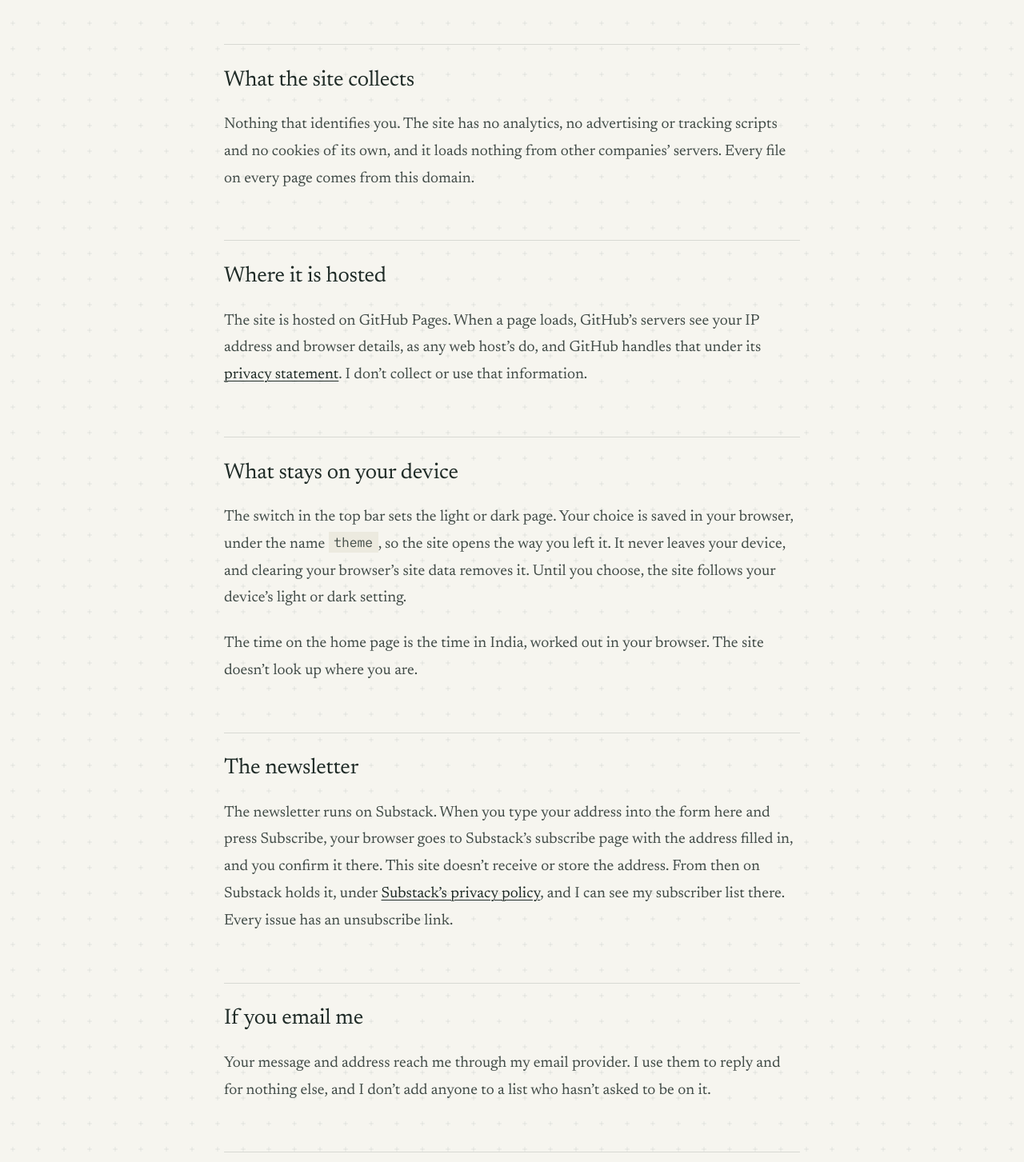
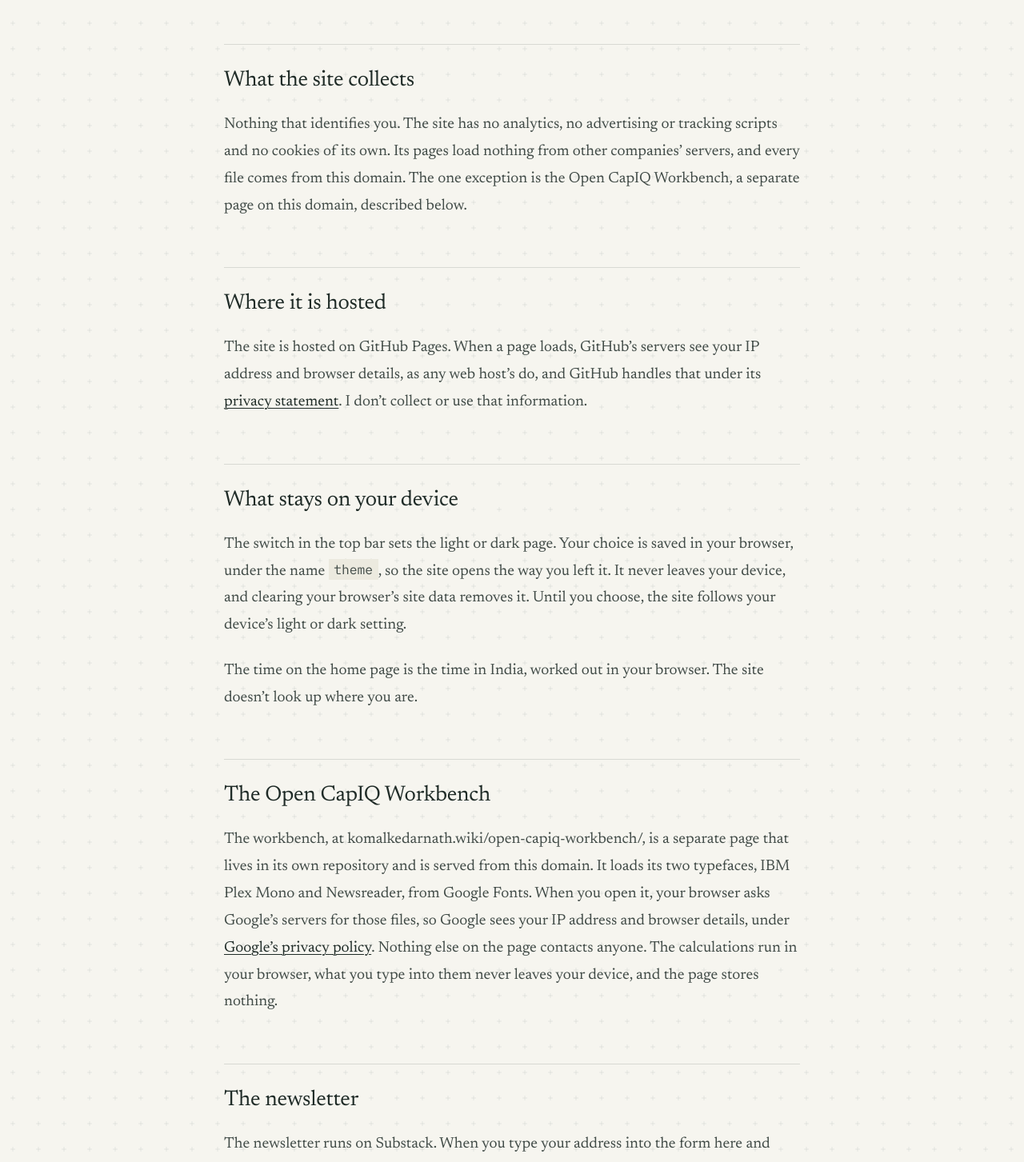
Before and after one commit to kodekave/kodekave.github.io, a Next.js app: page /privacy in a window 1280 px wide. Shown: the part 787-2240 px from the top of the page at 80% size. Built offline with nearby package versions, Linux system fonts and the light colour scheme.

Commit message:
Say in the privacy policy that the workbench loads its fonts from Google

```diff
--- a/src/app/(site)/privacy/page.tsx
+++ b/src/app/(site)/privacy/page.tsx
@@ -18,7 +18,10 @@ export const metadata = buildMetadata({
  * The privacy policy. Short because the site does very little: it has no
  * analytics, no cookies of its own and no third-party scripts, and the only
  * thing it stores is the visitor's light or dark choice, in their own browser.
- * If that changes (an analytics script, an embed, a form that posts somewhere),
+ * The one other company's server a page here calls is Google Fonts, from the
+ * Open CapIQ Workbench, which is its own repository served from this domain
+ * (so it is covered in its own section below). If that changes, or anything
+ * else is added (an analytics script, an embed, a form that posts somewhere),
  * this page has to change with it, and so does the date at the foot.
  */
 export default function PrivacyPage() {
@@ -62,9 +65,10 @@ export default function PrivacyPage() {
             <h2>What the site collects</h2>
             <p>
               Nothing that identifies you. The site has no analytics, no
-              advertising or tracking scripts and no cookies of its own, and it
-              loads nothing from other companies&rsquo; servers. Every file on
-              every page comes from this domain.
+              advertising or tracking scripts and no cookies of its own. Its
+              pages load nothing from other companies&rsquo; servers, and every
+              file comes from this domain. The one exception is the Open CapIQ
+              Workbench, a separate page on this domain, described below.
             </p>
 
             <h2>Where it is hosted</h2>
@@ -93,6 +97,26 @@ export default function PrivacyPage() {
             <p>
               The time on the home page is the time in India, worked out in your
               browser. The site doesn&rsquo;t look up where you are.
+            </p>
+
+            <h2>The Open CapIQ Workbench</h2>
+            <p>
+              The workbench, at komalkedarnath.wiki/open-capiq-workbench/, is a
+              separate page that lives in its own repository and is served from
+              this domain. It loads its two typefaces, IBM Plex Mono and
+              Newsreader, from Google Fonts. When you open it, your browser asks
+              Google&rsquo;s servers for those files, so Google sees your IP
+              address and browser details, under{" "}
+              <a
+                href="https://policies.google.com/privacy"
+                target="_blank"
+                rel="noopener noreferrer"
+              >
+                Google&rsquo;s privacy policy
+              </a>
+              . Nothing else on the page contacts anyone. The calculations run
+              in your browser, what you type into them never leaves your device,
+              and the page stores nothing.
             </p>
 
             <h2>The newsletter</h2>
```
